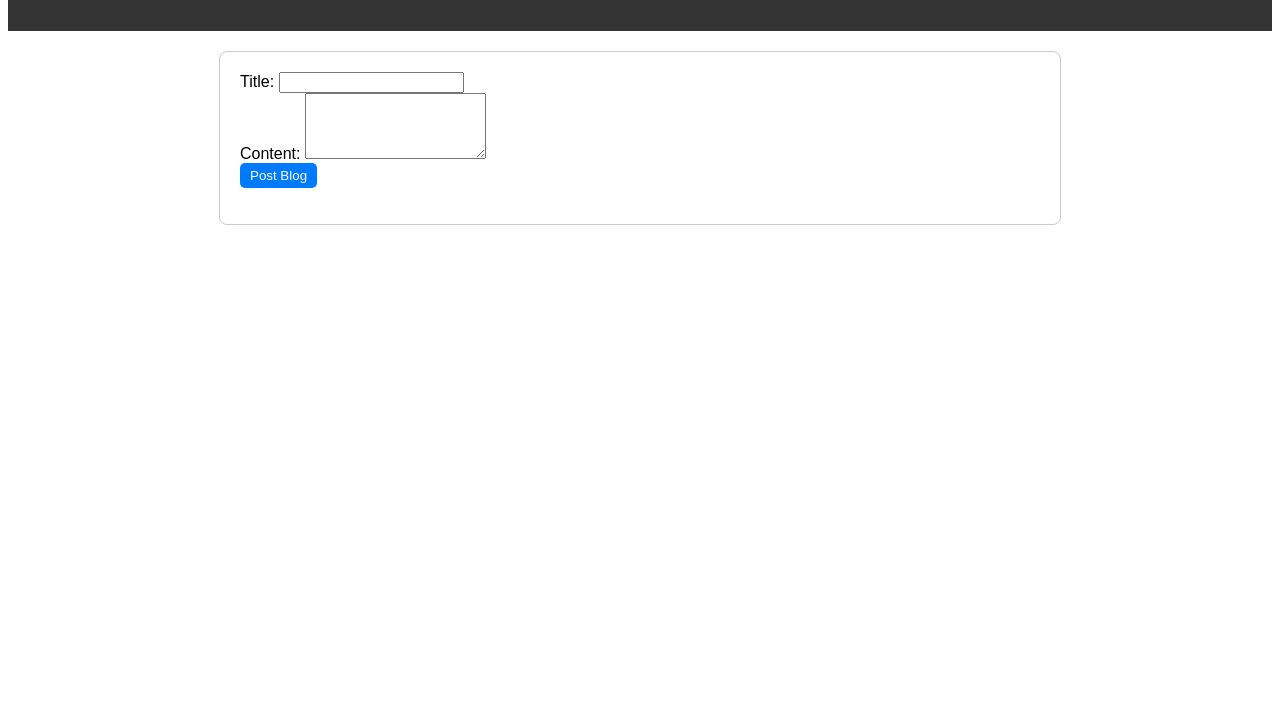
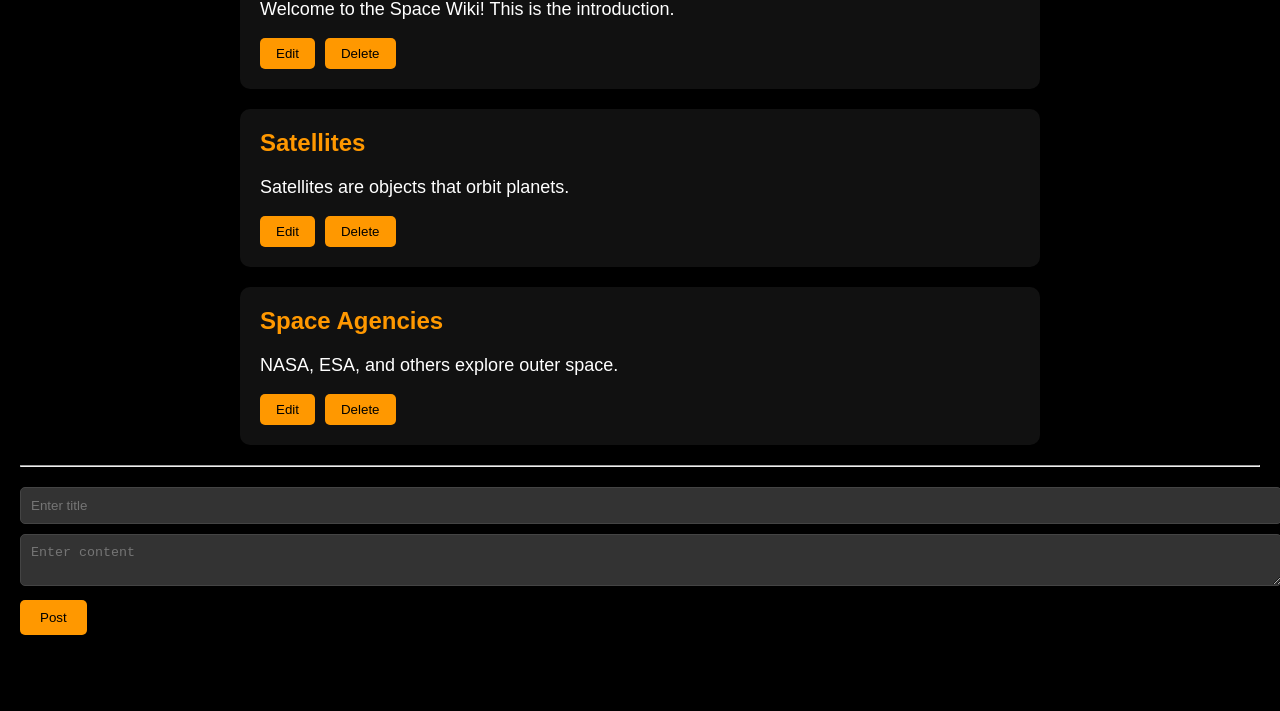
Before and after one commit to calebdykstra/GCP-CaptureTheFlag, a plain HTML site: page index.html in a window 1280 px wide. Shown: the part 89-800 px from the top of the page. Drawn offline with Linux system fonts and the light colour scheme.

Commit message:
Update index.html

```diff
--- a/index.html
+++ b/index.html
@@ -3,64 +3,146 @@
 <head>
     <meta charset="UTF-8">
     <meta name="viewport" content="width=device-width, initial-scale=1.0">
-    <title>Blog App</title>
+    <title>Space Wiki</title>
     <style>
         body {
-            font-family: Arial, sans-serif;
+            font-family: 'Arial', sans-serif;
+            background-color: #000;
+            color: #fff;
+            margin: 0;
+            padding: 20px;
         }
-        header {
+
+        #content {
+            max-width: 800px;
+            margin: 0 auto;
+        }
+
+        article {
+            background-color: #111;
+            border-radius: 10px;
+            padding: 20px;
+            margin-bottom: 20px;
+        }
+
+        h2 {
+            color: #ff9800;
+            font-size: 24px;
+            margin-top: 0;
+        }
+
+        p {
+            font-size: 18px;
+        }
+
+        button {
+            background-color: #ff9800;
+            color: #000;
+            border: none;
+            padding: 8px 16px;
+            border-radius: 5px;
+            cursor: pointer;
+            margin-right: 10px;
+            transition: background-color 0.3s;
+        }
+
+        button:hover {
+            background-color: #ffa726;
+        }
+
+        form {
+            margin-top: 20px;
+        }
+
+        input[type="text"],
+        textarea {
+            width: 100%;
+            padding: 10px;
+            margin-bottom: 10px;
+            border: 1px solid #444;
+            border-radius: 5px;
             background-color: #333;
-            color: white;
-            padding: 1em;
-            text-align: center;
+            color: #fff;
         }
-        main {
-            max-width: 800px;
-            margin: 20px auto;
-            padding: 20px;
-            border: 1px solid #ccc;
-            border-radius: 8px;
+
+        input[type="submit"] {
+            background-color: #ff9800;
+            color: #000;
+            border: none;
+            padding: 10px 20px;
+            border-radius: 5px;
+            cursor: pointer;
+            transition: background-color 0.3s;
         }
-        #blog-list {
-            list-style-type: none;
-            padding: 0;
-        }
-        li {
-            margin-bottom: 20px;
-            padding: 10px;
-            border: 1px solid #ccc;
-            border-radius: 5px;
-        }
-        button {
-            background-color: #007bff;
-            color: white;
-            border: none;
-            border-radius: 5px;
-            padding: 5px 10px;
-            cursor: pointer;
-        }
-        button:hover {
-            background-color: #0056b3;
+
+        input[type="submit"]:hover {
+            background-color: #ffa726;
         }
     </style>
 </head>
 <body>
-    <header>
-        <h1>Space Blog</h1>
-    </header>
-    <main>
-        <!-- Blog form -->
-        <form id="blog-form" onsubmit="addBlog(event)">
-            <label for="title">Title:</label>
-            <input type="text" id="title" name="title" required><br>
-            <label for="content">Content:</label>
-            <textarea id="content" name="content" rows="4" required></textarea><br>
-            <button type="submit">Post Blog</button>
-        </form>
+    <div id="content"></div>
+    <hr>
+    <form id="blogForm">
+        <input type="text" id="blogTitle" placeholder="Enter title">
+        <textarea id="blogContent" placeholder="Enter content"></textarea>
+        <input type="submit" value="Post">
+    </form>
 
-        <!-- Blog list -->
-        <ul id="blog-list"></ul>
-    </main>
-    <script src="app.js"></script>
+    <script>
+        // Sample data for demonstration
+        let wikiData = [
+            { title: 'Introduction', content: 'Welcome to the Space Wiki! This is the introduction.' },
+            { title: 'Satellites', content: 'Satellites are objects that orbit planets.' },
+            { title: 'Space Agencies', content: 'NASA, ESA, and others explore outer space.' }
+        ];
+
+        // Function to render wiki content
+        function renderWiki() {
+            const contentElement = document.getElementById('content');
+            contentElement.innerHTML = ''; // Clear existing content
+
+            wikiData.forEach((entry, index) => {
+                const article = document.createElement('article');
+                article.innerHTML = `<h2>${entry.title}</h2><p>${entry.content}</p><button onclick="editBlog(${index})">Edit</button><button onclick="deleteBlog(${index})">Delete</button>`;
+                contentElement.appendChild(article);
+            });
+        }
+
+        // Initial render
+        renderWiki();
+
+        // Function to add a new blog post
+        function addBlog(event) {
+            event.preventDefault();
+            const title = document.getElementById('blogTitle').value;
+            const content = document.getElementById('blogContent').value;
+            if (title && content) {
+                wikiData.push({ title, content });
+                renderWiki();
+                document.getElementById('blogForm').reset();
+            }
+        }
+
+        // Function to delete a blog post
+        function deleteBlog(index) {
+            wikiData.splice(index, 1);
+            renderWiki();
+        }
+
+        // Function to edit a blog post
+        function editBlog(index) {
+            const newTitle = prompt("Enter new title:");
+            const newContent = prompt("Enter new content:");
+            if (newTitle !== null && newContent !== null) {
+                wikiData[index].title = newTitle;
+                wikiData[index].content = newContent;
+                renderWiki();
+            }
+        }
+
+        // Add event listener to the form
+        document.getElementById('blogForm').addEventListener('submit', addBlog);
+    </script>
 </body>
 </html>
```
